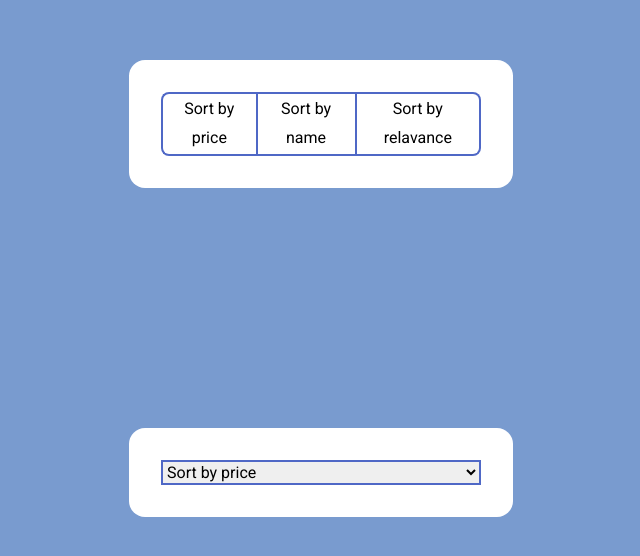
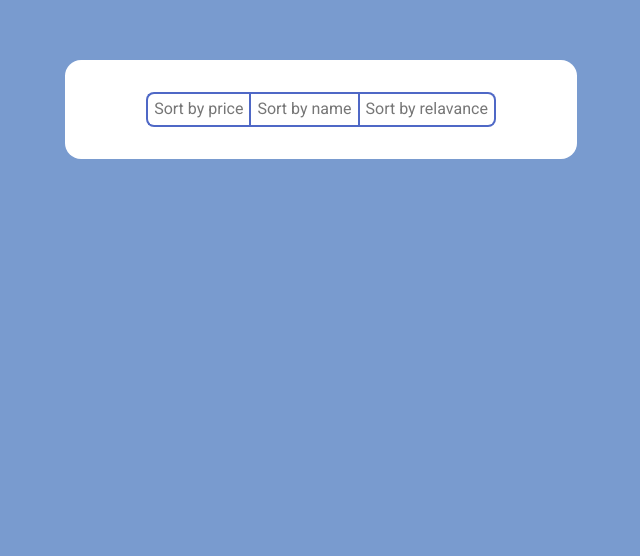
Before and after one commit to dwhenson/frontloops-challenges, a website: page elements/loop-1/step-1/index.html in a window 1280 px wide. Shown: the part 180-736 px from the top of the page, without its empty margins (319-959 px from the left). Drawn offline with Linux system fonts and the light colour scheme.

Commit message:
⚡ ADD: completed CSS and HTML

```diff
--- a/elements/loop-1/step-1/index.html
+++ b/elements/loop-1/step-1/index.html
@@ -15,17 +15,19 @@
 		<link rel="stylesheet" href="styles.css" />
 	</head>
 	<body>
-		<form>
+		<div class="container">
+			<form class="large-screen">
 				<button>Sort by price</button>
 				<button>Sort by name</button>
 				<button>Sort by relavance</button>
 			</form>
-		<form>
+			<form class="small-screen">
 				<select>
 					<option>Sort by price</option>
 					<option>Sort by name</option>
 					<option>Sort by relavance</option>
 				</select>
 			</form>
+		</div>
 	</body>
 </html>
--- a/elements/loop-1/step-1/styles.css
+++ b/elements/loop-1/step-1/styles.css
@@ -1,6 +1,6 @@
 :root {
 	/* colors */
-	--clr-primary-100: #a29f9e;
+	--clr-primary-100: #767676;
 	--clr-primary-400: #4f68c6;
 
 	/* spacing */
@@ -8,15 +8,10 @@
 
 	/* font weight */
 	--fw-400: 400;
-	--fw-500: 500;
-	--fw-700: 700;
 
 	/* font size */
-	--fs-300: 0.8rem;
+
 	--fs-400: 1rem;
-	--fs-500: 1.25rem;
-	--fs-600: 2rem;
-	--fs-900: 5rem;
 
 	/* font family */
 	--ff-body: "Roboto", sans-serif;
@@ -34,21 +29,44 @@ body {
 	color: var(--clr-primary-100);
 }
 
+.container {
+	display: grid;
+	width: 40%;
+	margin-top: 15em;
+	margin-right: auto;
+	margin-left: auto;
+}
+
 form {
 	border-radius: 1em;
 	display: flex;
 	justify-content: center;
 	padding: 2em;
-	width: 30%;
-	margin-top: 15em;
-	margin-right: auto;
-	margin-left: auto;
 	background-color: #fff;
+}
+
+/* ==========================================================
+Utilites
+========================================================== */
+
+.accent {
+	--bg: var(--clr-primary-400);
+	--fg: #fff;
+}
+
+/* ==========================================================
+Blocks
+========================================================== */
+
+/* large screen form */
+.large-screen {
+	grid-area: 1 / 1 / 1 / 1;
 }
 
 button {
 	border: solid 2px var(--clr-primary-400);
-	background-color: inherit;
+	background-color: var(--bg, inherit);
+	color: var(--fg, inherit);
 }
 
 button:first-of-type {
@@ -61,7 +79,30 @@ button:last-of-type {
 	border-left: 0;
 }
 
+/* small screen form */
+.small-screen {
+	display: none;
+	grid-area: 1 / 1 / 1 / 1;
+	width: 100%;
+}
+
 select {
 	border: solid 2px var(--clr-primary-400);
 	width: 100%;
+	color: inherit;
 }
+
+/* Adjust form visability */
+@media (max-width: 800px) {
+	.container {
+		width: 80%;
+	}
+
+	.small-screen {
+		display: initial;
+	}
+
+	.large-screen {
+		display: none;
+	}
+}
```
Lines whose indentation alone changed are shown as unchanged.
